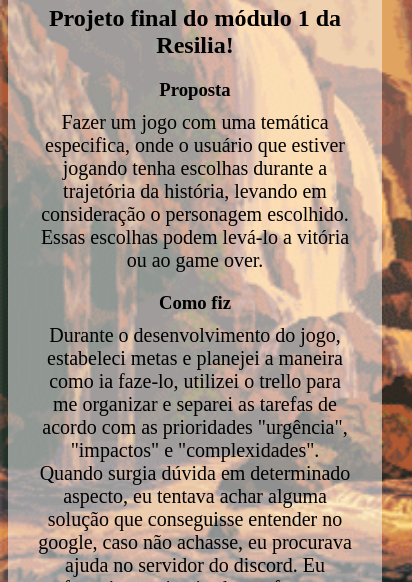
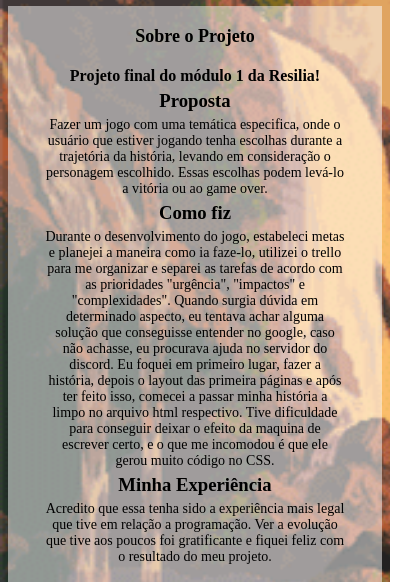
Before and after one commit to alvesarah/OurPass_JogodeEscolhas, a plain HTML site: page view/sobre.html in a window 390 px wide. Shown: the part 189-771 px from the top of the page, 412 px wide, since content can reach past the window. Drawn offline with Linux system fonts and the light colour scheme; a web font is replaced by a local one.

Commit message:
transformando o sobre em responsivo

```diff
--- a/css/sobre.css
+++ b/css/sobre.css
@@ -1,5 +1,5 @@
 body {
-    overflow-x: 0;
+    overflow-x: hidden;
 }
 
 .main__section{
@@ -33,7 +33,6 @@ body {
 
 .social {
     margin-top: 20px;
-    width: 100%;
     display: flex;
     align-items: center;
     justify-content: center;
@@ -57,3 +56,35 @@ body {
     width: 20px;
     height: 20px;
 }
+
+@media screen and (max-width: 700px) {
+    body {
+        overflow-x: hidden;
+        min-height: 120vh;
+        display: flex;
+        flex-direction: column;
+        justify-content: space-between;
+    }
+
+    .main__section{
+        height: 70vh;
+        margin: 2%;
+    }
+
+    .main__h1 {
+        font-size: 18px;
+    }
+
+    .main__h2 {
+        font-size: 16px;
+    }
+
+    .main__div p {
+        font-size: 14px;
+    }
+
+    .main__h3 {
+        margin: 5px 0 5px 0;
+    }
+
+}
```
